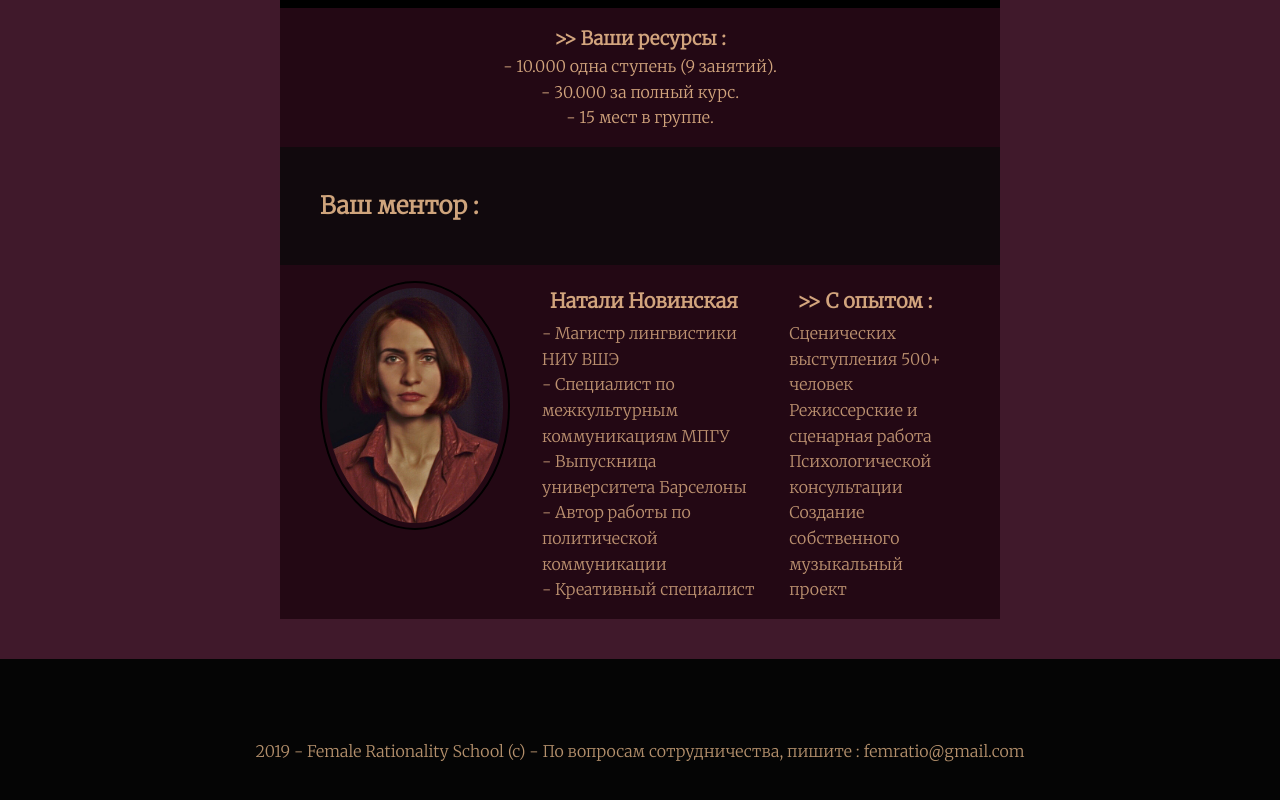
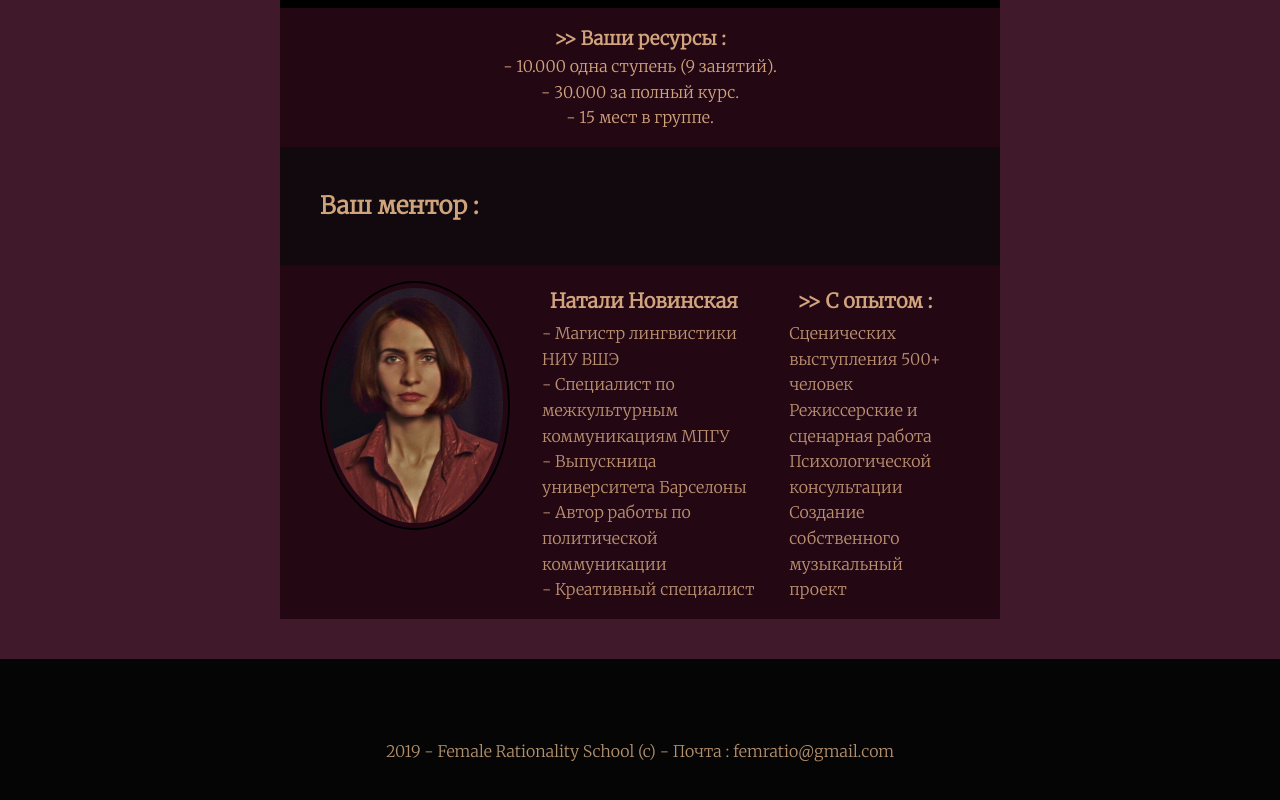
Before and after one commit to femratio/femratioru.github.io, a plain HTML site: page index.html in a window 1280 px wide. Shown: the part 1757-2557 px from the top of the page. Drawn offline with Linux system fonts and the light colour scheme; files whose address does not match are found by name; a web font is replaced by a local one.

Commit message:
Update index.html

```diff
--- a/index.html
+++ b/index.html
@@ -131,7 +131,7 @@ WCAG general accessibility recommendation is that media such as background video
 
   </section>
   <section id="footer">
-    <p>2019 - Female Rationality School (c) - По вопросам сотрудничества, пишите : femratio@gmail.com</p>
+    <p>2019 - Female Rationality School (c) - Почта : femratio@gmail.com</p>
   </section>
 </body>
 </html>
```
